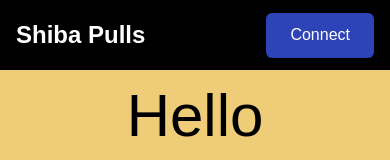
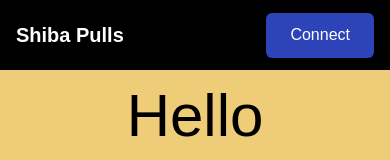
Before and after one commit to 0xburden/shibapulls-ui, a Next.js app: page / in a window 390 px wide. Shown: the top 160 px of the page. Built offline with nearby package versions, Linux system fonts and the light colour scheme; a web font is replaced by a local one.

Commit message:
minor tweak

```diff
--- a/src/modules/common/components/TopBar.tsx
+++ b/src/modules/common/components/TopBar.tsx
@@ -6,7 +6,7 @@ export default function TopBar() {
     <div className="bg-black h-[70px] w-full">
       <nav className="m-auto max-w-6xl w-full flex items-center justify-between px-4 h-full">
         <Link href="/">
-          <strong className="block font-mochiy text-white text-2xl">
+          <strong className="block font-mochiy text-white text-xl md:text-2xl">
             Shiba Pulls
           </strong>
         </Link>
```
